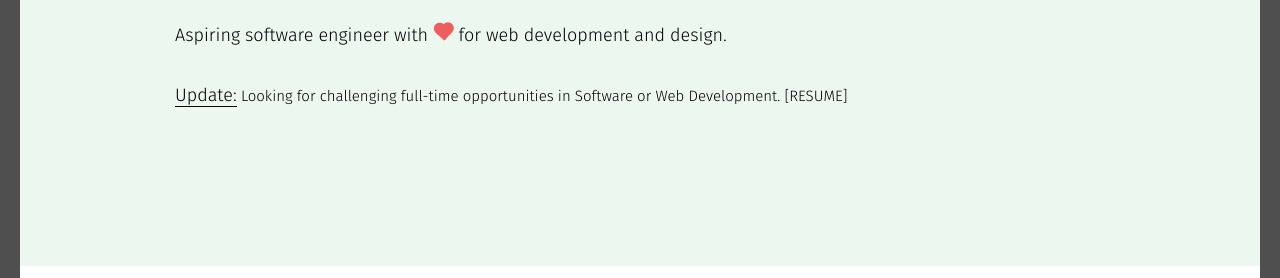
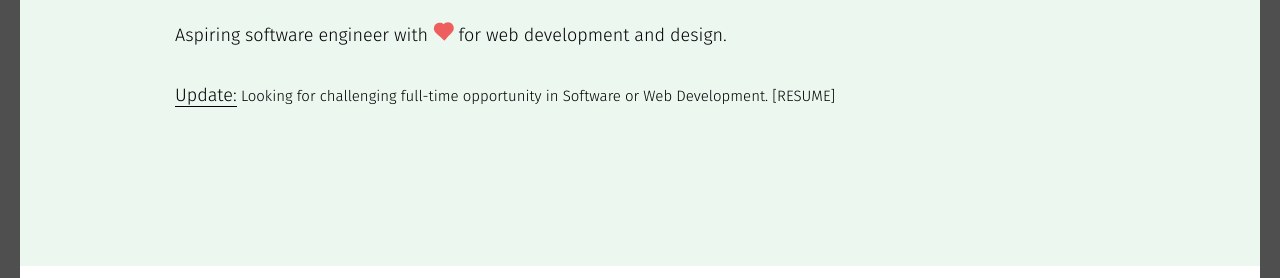
Before and after one commit to dineyw23/dineyw23.github.io, a Jekyll site: the page built from index.html, in a window 1280 px wide and 900 px high, scrolled down 330 px. Shown: the part 173-451 px from the top of the window. Built offline with Jekyll 4.4.1, drawn with Linux system fonts in a browser that asks for light colours.

Commit message:
Changing plural wording to singular

```diff
--- a/index.html
+++ b/index.html
@@ -24,7 +24,7 @@ layout: default
           <h2>for web development and design. </h2>
           <br><br><br>
            <h2 class="underline">Update:</h2>
-          <h3 class="update">Looking for challenging full-time opportunities in Software or Web Development.
+          <h3 class="update">Looking for challenging full-time opportunity in Software or Web Development.
             <a class="resume" href="https://www.dropbox.com/s/whzs1k48k2hjx3n/Diney%20Wankhede%2C%20Resume.pdf?dl=0" target="_blank">
               [RESUME] </a></h3>
         </div>
```
